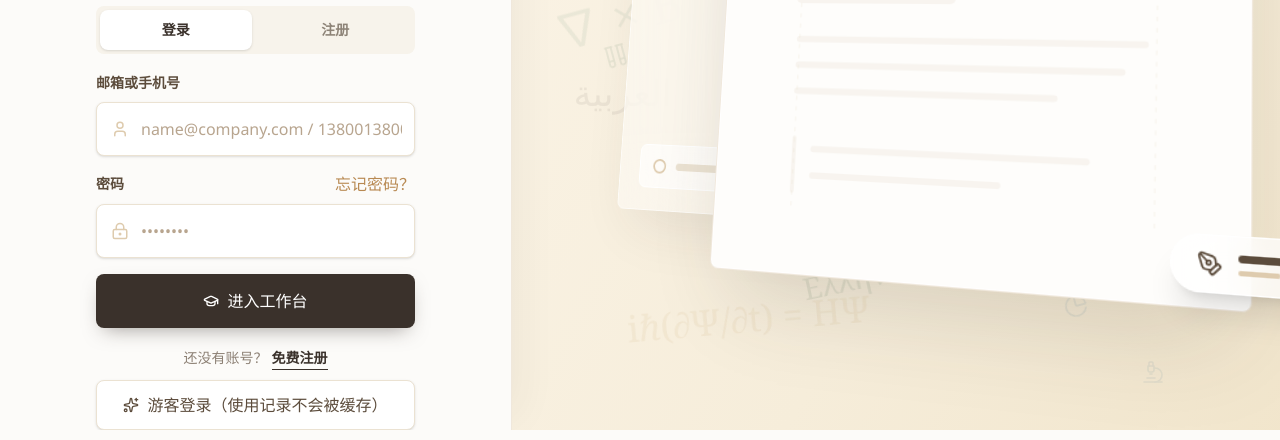
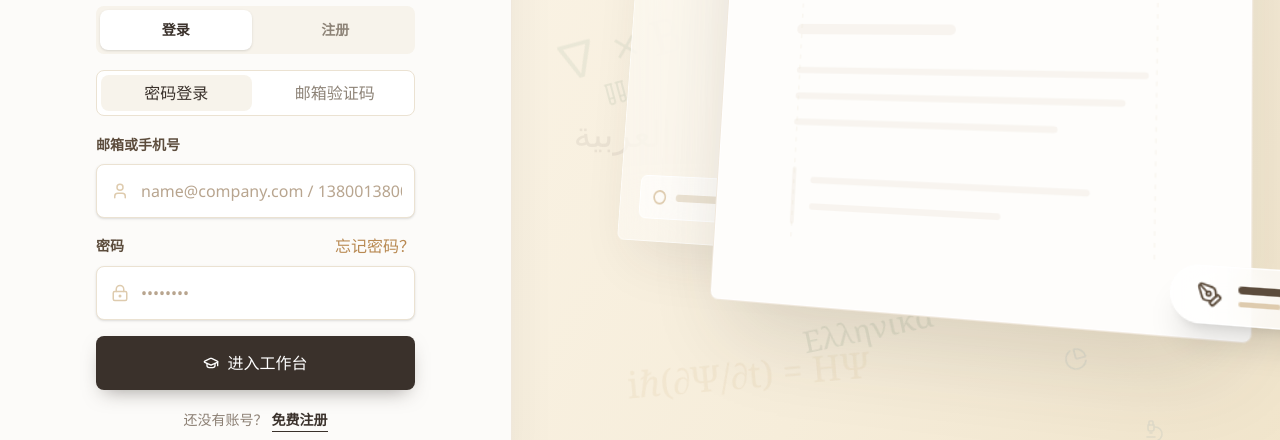
Before and after one commit to MrFlow-mean/openclass, a Next.js app in the folder apps/web/: page /login in a window 1280 px wide. Shown: the part 474-914 px from the top of the page. Built offline with nearby package versions, Linux system fonts and the light colour scheme; no server answers.

Commit message:
feat(web): add email code sign-in flow

```diff
--- a/apps/web/src/components/auth-panel.tsx
+++ b/apps/web/src/components/auth-panel.tsx
@@ -15,6 +15,7 @@ import {
   Hexagon,
   LoaderCircle,
   LockKeyhole,
+  Mail,
   Magnet,
   Microscope,
   Network,
@@ -556,6 +557,9 @@ export function AuthPanel({ initialMode }: AuthPanelProps) {
   const [mode, setMode] = useState(initialMode);
   const [accountIdentifier, setAccountIdentifier] = useState("");
   const [password, setPassword] = useState("");
+  const [emailCode, setEmailCode] = useState("");
+  const [emailChallengeId, setEmailChallengeId] = useState<string | null>(null);
+  const [useEmailCode, setUseEmailCode] = useState(false);
   const [currentUser, setCurrentUser] = useState<UserView | null>(null);
   const [isLoading, setIsLoading] = useState(false);
   const [isCheckingSession, setIsCheckingSession] = useState(true);
@@ -615,6 +619,30 @@ export function AuthPanel({ initialMode }: AuthPanelProps) {
     try {
       const payload =
         mode === "register" ? await api.register(accountIdentifier, password) : await api.login(accountIdentifier, password);
+      storeAuthToken(payload.token);
+      setCurrentUser(payload.user);
+      const nextPath = new URLSearchParams(window.location.search).get("next");
+      navigateAfterAuth(loginDestination(payload.user, nextPath));
+    } catch (submitError) {
+      setError(submitError instanceof Error ? submitError.message : "操作失败");
+    } finally {
+      setIsLoading(false);
+    }
+  }
+
+  async function handleEmailCodeSubmit(event: FormEvent<HTMLFormElement>) {
+    event.preventDefault();
+    setIsLoading(true);
+    setError(null);
+    setNotice(null);
+    try {
+      if (!emailChallengeId) {
+        const response = await api.requestEmailCode(accountIdentifier);
+        setEmailChallengeId(response.challenge_id);
+        setNotice(response.message);
+        return;
+      }
+      const payload = await api.verifyEmailCode(emailChallengeId, emailCode);
       storeAuthToken(payload.token);
       setCurrentUser(payload.user);
       const nextPath = new URLSearchParams(window.location.search).get("next");
@@ -815,19 +843,77 @@ export function AuthPanel({ initialMode }: AuthPanelProps) {
                   ))}
                 </div>
 
-                <form onSubmit={(event) => void handleSubmit(event)} className="space-y-4">
+                {!isRegister ? (
+                  <div className="mb-4 grid grid-cols-2 gap-2 rounded-lg border border-[#ebe2d2] bg-white p-1">
+                    <button
+                      type="button"
+                      onClick={() => {
+                        setUseEmailCode(false);
+                        setEmailChallengeId(null);
+                        setEmailCode("");
+                        setError(null);
+                        setNotice(null);
+                      }}
+                      className={clsx(
+                        "h-9 rounded-lg text-sm font-semibold transition",
+                        !useEmailCode ? "bg-[#f7f3eb] text-[#3a312b]" : "text-[#8d8377] hover:text-[#3a312b]"
+                      )}
+                    >
+                      密码登录
+                    </button>
+                    <button
+                      type="button"
+                      onClick={() => {
+                        setUseEmailCode(true);
+                        setError(null);
+                        setNotice(null);
+                      }}
+                      className={clsx(
+                        "h-9 rounded-lg text-sm font-semibold transition",
+                        useEmailCode ? "bg-[#f7f3eb] text-[#3a312b]" : "text-[#8d8377] hover:text-[#3a312b]"
+                      )}
+                    >
+                      邮箱验证码
+                    </button>
+                  </div>
+                ) : null}
+
+                <form
+                  onSubmit={(event) => void (useEmailCode && !isRegister ? handleEmailCodeSubmit(event) : handleSubmit(event))}
+                  className="space-y-4"
+                >
                   <AuthInput
                     id="account"
-                    label="邮箱或手机号"
-                    type="text"
+                    label={useEmailCode && !isRegister ? "邮箱" : "邮箱或手机号"}
+                    type={useEmailCode && !isRegister ? "email" : "text"}
                     value={accountIdentifier}
-                    onChange={setAccountIdentifier}
+                    onChange={(value) => {
+                      setAccountIdentifier(value);
+                      if (emailChallengeId) {
+                        setEmailChallengeId(null);
+                        setEmailCode("");
+                      }
+                    }}
                     autoComplete="username"
-                    placeholder="name@company.com / 13800138000"
-                    Icon={User}
+                    placeholder={useEmailCode && !isRegister ? "name@company.com" : "name@company.com / 13800138000"}
+                    Icon={useEmailCode && !isRegister ? Mail : User}
                   />
 
-                  <div className="space-y-2">
+                  {useEmailCode && !isRegister && emailChallengeId ? (
+                    <AuthInput
+                      id="email-code"
+                      label="6 位验证码"
+                      type="text"
+                      value={emailCode}
+                      onChange={setEmailCode}
+                      minLength={6}
+                      autoComplete="one-time-code"
+                      placeholder="000000"
+                      Icon={LockKeyhole}
+                    />
+                  ) : null}
+
+                  {!useEmailCode || isRegister ? <div className="space-y-2">
                     <div className="flex items-center justify-between gap-3">
                       <span className="text-sm font-semibold text-[#5c4c3c]">密码</span>
                       <button
@@ -849,7 +935,7 @@ export function AuthPanel({ initialMode }: AuthPanelProps) {
                       placeholder={isRegister ? "至少 8 位" : "••••••••"}
                       Icon={LockKeyhole}
                     />
-                  </div>
+                  </div> : null}
 
                   {error ? (
                     <div className="rounded-lg border border-rose-200 bg-rose-50 px-3 py-2 text-sm leading-6 text-rose-700">{error}</div>
@@ -861,7 +947,7 @@ export function AuthPanel({ initialMode }: AuthPanelProps) {
                     className="flex w-full items-center justify-center gap-2 rounded-lg border border-transparent bg-[#3a312b] px-4 py-3 text-sm font-bold text-white shadow-[0_8px_20px_-8px_rgba(58,49,43,0.5)] transition hover:bg-[#1f1a17] focus:outline-none focus:ring-2 focus:ring-[#3a312b] focus:ring-offset-2 disabled:cursor-wait disabled:opacity-70 sm:py-3.5"
                   >
                     {isLoading ? <LoaderCircle className="h-4 w-4 animate-spin" /> : <GraduationCap className="h-4 w-4" />}
-                    {isRegister ? "创建账号" : "进入工作台"}
+                    {isRegister ? "创建账号" : useEmailCode ? (emailChallengeId ? "验证并登录" : "发送验证码") : "进入工作台"}
                   </button>
                 </form>
 
--- a/apps/web/src/lib/api.ts
+++ b/apps/web/src/lib/api.ts
@@ -12,6 +12,7 @@ import type {
   CodexProviderStatus,
   DocumentAIEditPayload,
   DocumentSavePayload,
+  EmailCodeRequestResponse,
   GoogleRealtimeSessionPayload,
   GoogleRealtimeSessionResponse,
   RealtimeConnectPayload,
@@ -449,6 +450,18 @@ export const api = {
       body: JSON.stringify({ identifier, password, guest_token: readGuestAuthToken() }),
     });
   },
+  requestEmailCode(email: string) {
+    return request<EmailCodeRequestResponse>("/api/auth/email/code", {
+      method: "POST",
+      body: JSON.stringify({ email }),
+    });
+  },
+  verifyEmailCode(challengeId: string, code: string) {
+    return request<AuthSessionResponse>("/api/auth/email/verify", {
+      method: "POST",
+      body: JSON.stringify({ challenge_id: challengeId, code, guest_token: readGuestAuthToken() }),
+    });
+  },
   startGuestSession() {
     return request<AuthSessionResponse>("/api/auth/guest", {
       method: "POST",
--- a/apps/web/src/types/index.ts
+++ b/apps/web/src/types/index.ts
@@ -602,6 +602,12 @@ export interface AuthSessionResponse {
   user: UserView;
 }
 
+export interface EmailCodeRequestResponse {
+  challenge_id: string;
+  expires_in_seconds: number;
+  message: string;
+}
+
 export interface AuthIdentityView {
   provider: string;
   provider_label: string;
```
